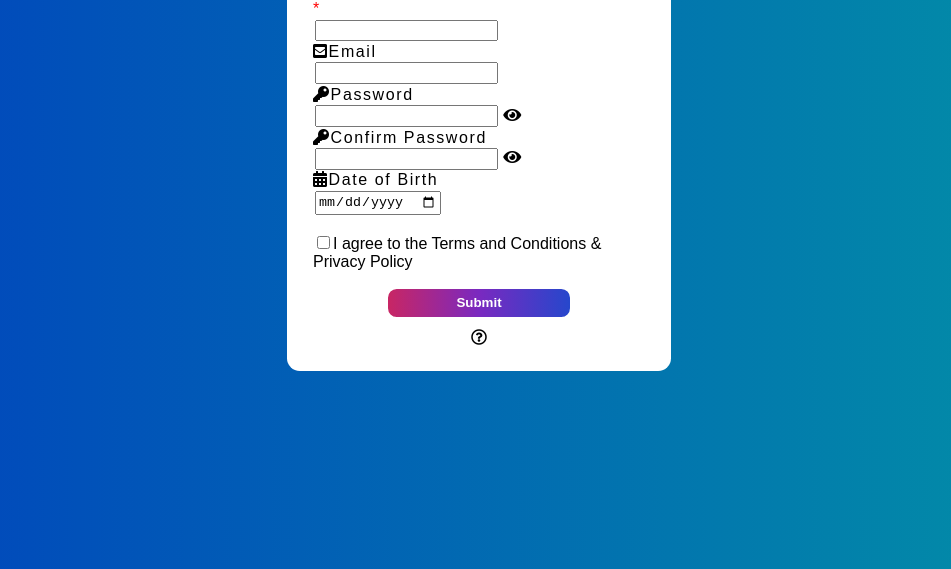
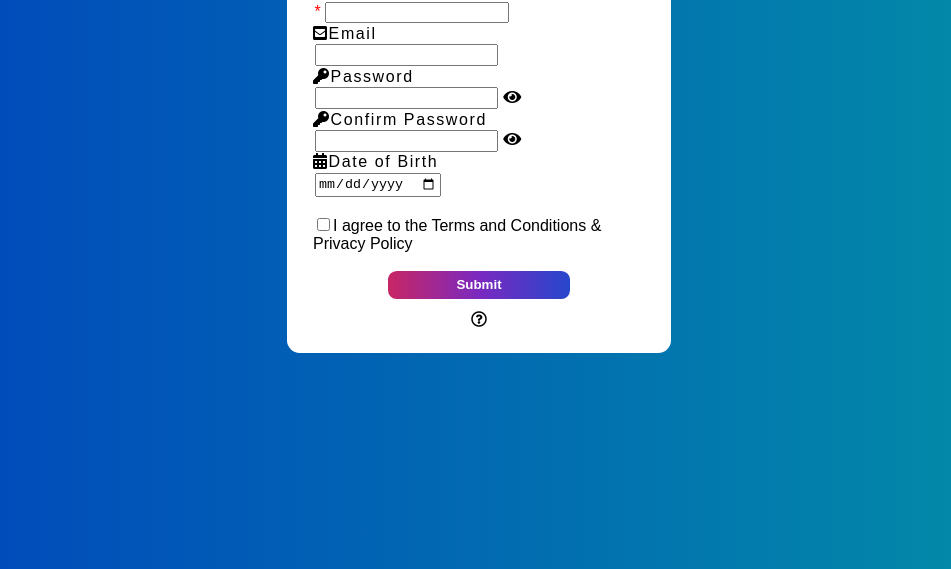
Before and after one commit to theavidcoder24/registrationForm, a plain HTML site: page index.html in a window 1280 px wide. Shown: the part 231-800 px from the top of the page, without its empty margins (161-1112 px from the left). Drawn offline with Linux system fonts and the light colour scheme.

Commit message:
Update index.html

```diff
--- a/index.html
+++ b/index.html
@@ -22,10 +22,8 @@
                     <div class="form-container">
                         <!-- Full Name Field -->
                         <label for="full-name" class="fname">Full Name</label>
-                        <!-- Use :before and after to style red * -->
-                        <span class="asterisk_input"></span>
-                        <div class="inputContainer">
-                            <input type="text" id="full-name" placeholder="Full Name" pattern="">
+                        <div class="inputContainer"><span class="asterisk_input"></span>
+                            <input type="text" id="full-name" placeholder="Full Name" pattern="(?!.*)[A-Za-z]{3,128}">
                         </div>
                         <div class="error"></div>
                         <!-- Email Field-->
```
